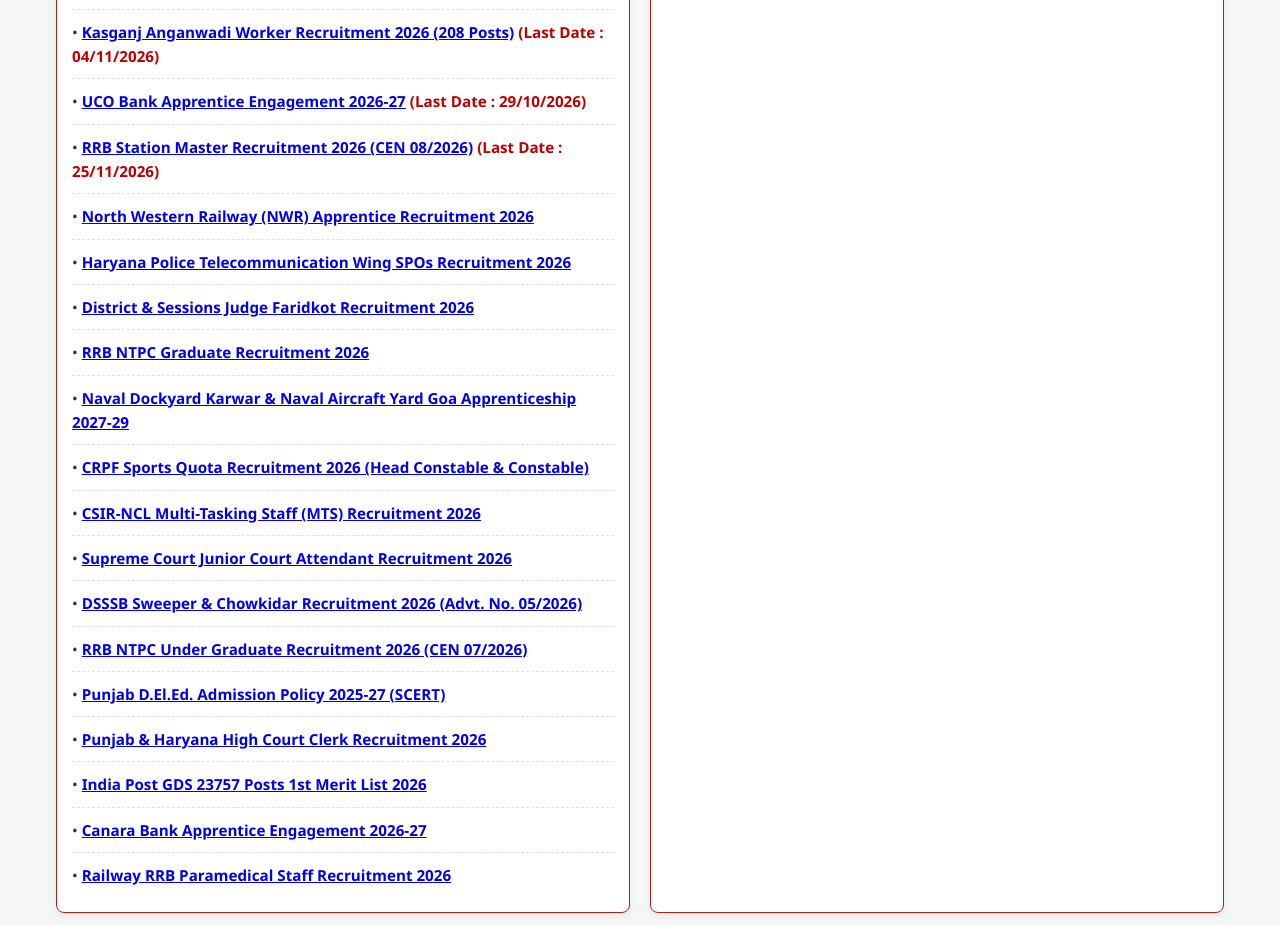
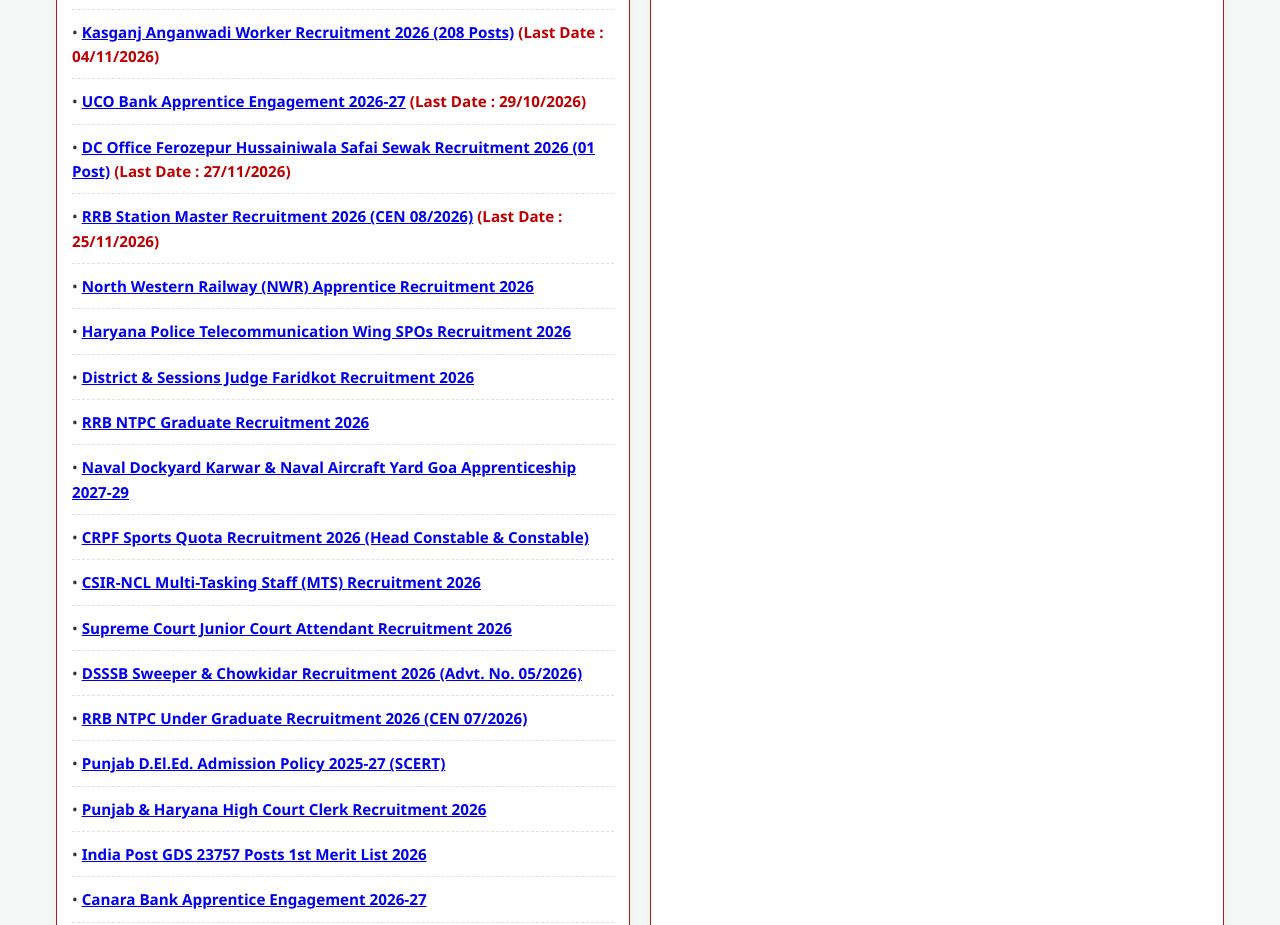
Before and after one commit to panjabjobjunction/panjabjobjunction-site, a plain HTML site: page index.html in a window 1280 px wide. Shown: the part 911-1836 px from the top of the page. Drawn offline with Linux system fonts and the light colour scheme.

Commit message:
Update index.html

```diff
--- a/index.html
+++ b/index.html
@@ -308,6 +308,8 @@
                     <li>• <a href="mbspsu-sports-university-2026.html">MBSPSU Patiala & Colleges Teaching & Non-Teaching Recruitment 2026 (122 Posts)</a> <span class="date-highlight">(Last Date : 04.12.2026)</span></li>
                     <li>• <a href="kasganj-anganwadi-recruitment-2026.html">Kasganj Anganwadi Worker Recruitment 2026 (208 Posts)</a> <span class="date-highlight">(Last Date : 04/11/2026)</span></li>
                     <li>• <a href="uco-bank-apprentice-2026.html">UCO Bank Apprentice Engagement 2026-27</a> <span class="date-highlight">(Last Date : 29/10/2026)</span></li>
+                    <li>• <a href="ferozepur-safai-sewak-recruitment-2026.html">DC Office Ferozepur Hussainiwala Safai Sewak Recruitment 2026 (01 Post)</a> <span class="date-highlight">(Last Date : 27/11/2026)</span></li>
+
                     <li>• <a href="rrb-station-master-2026.html">RRB Station Master Recruitment 2026 (CEN 08/2026)</a> <span class="date-highlight">(Last Date : 25/11/2026)</span></li>
                     <li>• <a href="nwr-rrc-apprentice-2026.html">North Western Railway (NWR) Apprentice Recruitment 2026</a></li>
                     <li>• <a href="haryana-police-spos-2026.html">Haryana Police Telecommunication Wing SPOs Recruitment 2026</a></li>
```
